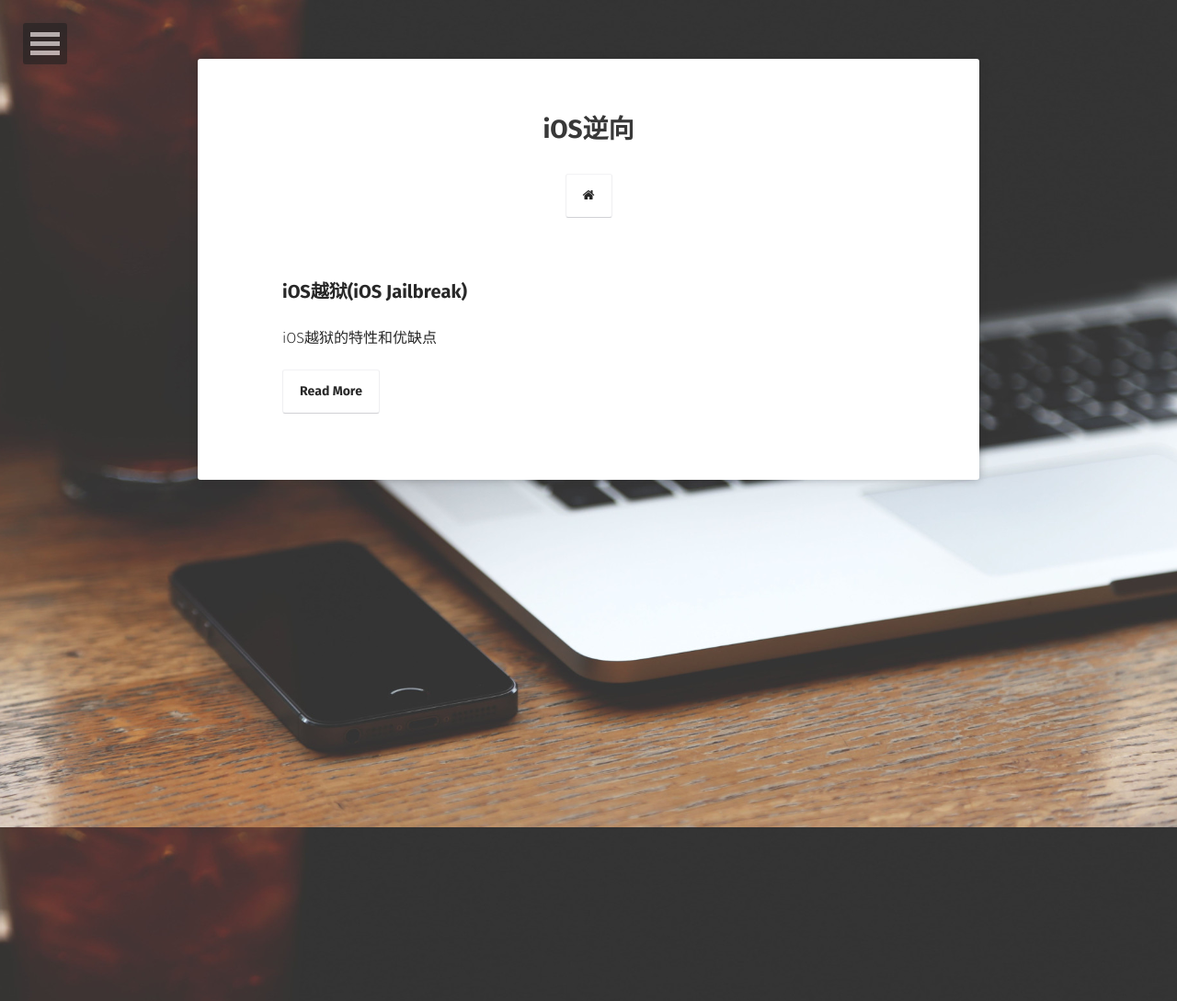
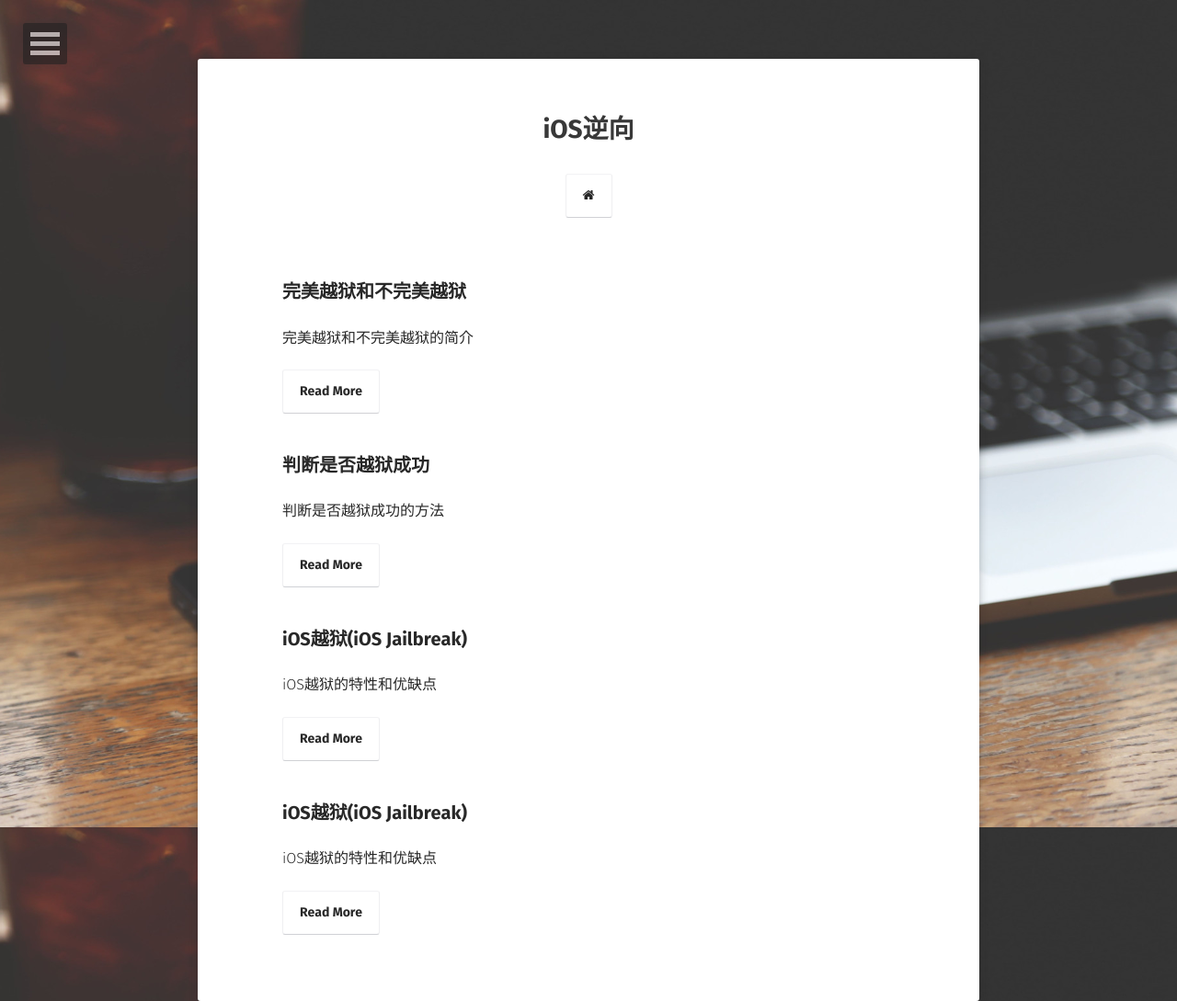
Before and after one commit to freeblow/freeblow.github.io, a Jekyll site: the page built from re-ios/index.md, in a window 1280 px wide. Shown: the whole page at 92% size. Built offline with Jekyll 4.4.1, drawn with Linux system fonts in a browser that asks for light colours; some web fonts are replaced.

Commit message:
feat: 添加新的子日志

```diff
--- a/_includes/meta.html
+++ b/_includes/meta.html
@@ -2,7 +2,7 @@
 <hr>
 <span class="entry-tags">{% for tag in page.tags %}<a href="{{ site.url }}/tags/#{{ tag }}" title="Pages tagged {{ tag }}" class="tag"><span class="term">{{ tag }}</span></a>{% unless forloop.last %}{% endunless %}{% endfor %}</span>
 <span class="social-share">
-    <a href="https://www.facebook.com/sharer/sharer.php?u={{ site.url }}{{ page.url }}" title="Share on Facebook" class="tag">
+    <!-- <a href="https://www.facebook.com/sharer/sharer.php?u={{ site.url }}{{ page.url }}" title="Share on Facebook" class="tag">
         <span class="term"><i class="fa fa-facebook-square"></i> Share</span>
     </a>
     <a href="https://twitter.com/intent/tweet?text={{ site.url }}{{ page.url }}" title="Share on Twitter" class="tag">
@@ -10,6 +10,6 @@
     </a>
     <a href="https://plus.google.com/share?url={{ site.url }}{{ page.url }}" title="Share on Google+" class="tag">
             <span class="term"><i class="fa fa-google-plus-square"></i> +1</span>
-    </a>
+    </a> -->
 </span>
 <div style="clear:both"></div>
--- /dev/null
+++ b/_posts/2022-03-22-ios-jailbreak-method.md
@@ -0,0 +1,21 @@
+---
+layout: post
+title: "iOS越狱(iOS Jailbreak)"
+date: 2022-03-22
+excerpt: "iOS越狱的特性和优缺点"
+tags: [iOS, 越狱, 完美越狱, 不完美越狱, ]
+comments: true
+category: "re-ios"
+---
+
+## 完美越狱和不完美越狱
+
+###  完美越狱
+1. 越狱后的iPhone可以正常关机和重启;
+
+### 不完美越狱
+1.  iPhone一旦关机后再开机时，屏幕就会一直停留在启动画面，也就是"白苹果"状态;
+2. 或者能正常开机，但已经安装的破解软件都无法正常使用，需要将设备与PC链接后，使用软件引导才能正常使用;
+
+> 一般来说，苹果发布新的iOS固件后，针对该固件的不完美越狱会率先发布，随后才会发布完美越狱插件;
+> 一般新的操作系统都是不完美越狱;
--- /dev/null
+++ b/_posts/2022-03-22-ios-judge-jailbreak-success.md
@@ -0,0 +1,17 @@
+---
+layout: post
+title: "判断是否越狱成功"
+date: 2022-03-22
+excerpt: "判断是否越狱成功的方法"
+tags: [iOS, 越狱, 完美越狱, 不完美越狱, ]
+comments: true
+category: "re-ios"
+---
+
+## 判断是否越狱成功
+
+1. 是否有cydia并可以正常打开APP;
+2. 在 爱思助手 上查看有是否越狱成功的标识;
+
+![爱思助手判断](https://freeblow.github.io/assets/img/test-iphone-jailbreak-success.png)
+{: .image-right}
--- /dev/null
+++ b/_posts/2022-03-22-ios-perfect-and-imperfect-jailbreak.md
@@ -0,0 +1,21 @@
+---
+layout: post
+title: "完美越狱和不完美越狱"
+date: 2022-03-22
+excerpt: "完美越狱和不完美越狱的简介"
+tags: [iOS, 越狱, 完美越狱, 不完美越狱, ]
+comments: true
+category: "re-ios"
+---
+
+## 完美越狱和不完美越狱
+
+###  完美越狱
+1. 越狱后的iPhone可以正常关机和重启;
+
+### 不完美越狱
+1.  iPhone一旦关机后再开机时，屏幕就会一直停留在启动画面，也就是"白苹果"状态;
+2. 或者能正常开机，但已经安装的破解软件都无法正常使用，需要将设备与PC链接后，使用软件引导才能正常使用;
+
+> 一般来说，苹果发布新的iOS固件后，针对该固件的不完美越狱会率先发布，随后才会发布完美越狱插件;
+> 一般新的操作系统都是不完美越狱;
```
Also changed, not shown: _posts/2022-03-22-ios-jailbreak.md (+1 -1 lines), assets/img/test-iphone-jailbreak-success.png (added).
